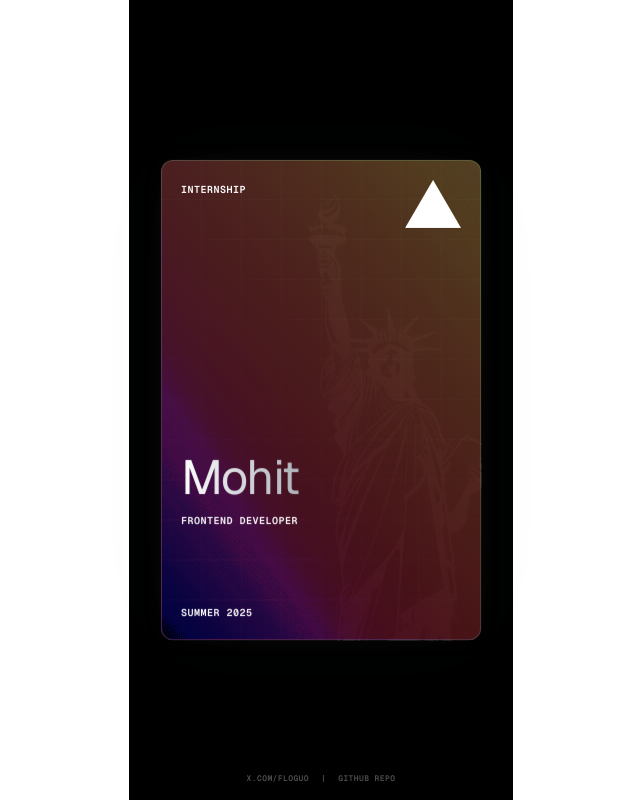
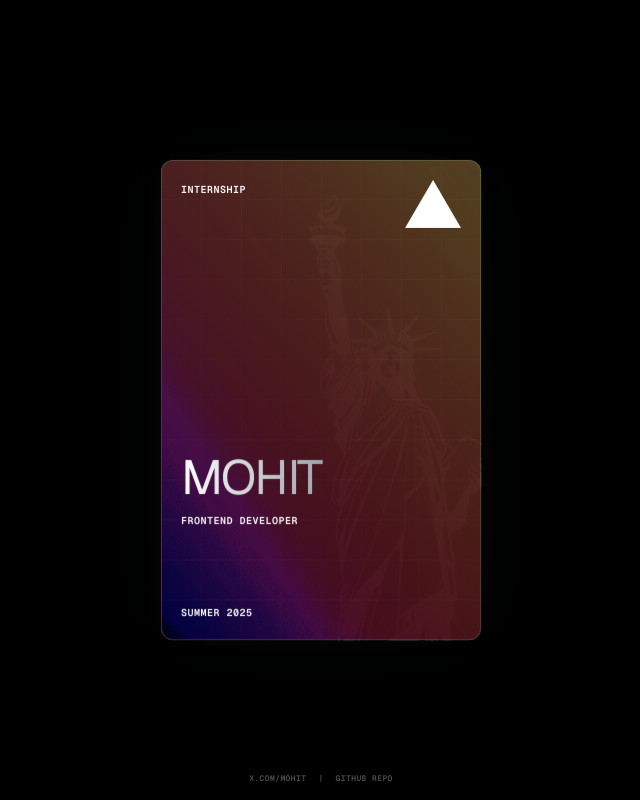
Before and after one commit to mohitrajcoderf/vercel-internship, a Next.js app: page / in a window 1280 px wide. Shown: the whole page, without its empty margins (319-959 px from the left). Built offline with nearby package versions, Linux system fonts and the light colour scheme.

Commit message:
update meta

```diff
--- a/src/app/components/holographicCard.tsx
+++ b/src/app/components/holographicCard.tsx
@@ -226,10 +226,10 @@
                                         {/* unkerned heading for comparison*/}
                                         {/* <span>floguo</span> */}
                                         <span style={{ letterSpacing: '-0.05em' }}>M</span>
-                                        <span style={{ letterSpacing: '-0.04em' }}>o</span>
-                                        <span style={{ letterSpacing: '-0.02em' }}>h</span>
-                                        <span style={{ letterSpacing: '-0.08em' }}>i</span>
-                                        <span style={{ letterSpacing: '-0.05em' }}>t</span>
+                                        <span style={{ letterSpacing: '-0.04em' }}>O</span>
+                                        <span style={{ letterSpacing: '-0.02em' }}>H</span>
+                                        <span style={{ letterSpacing: '-0.08em' }}>I</span>
+                                        <span style={{ letterSpacing: '-0.05em' }}>T</span>
                                     </h2>
                                     <p className="font-mono font-semibold uppercase tracking-wider text-[0.625rem] animate-[fadeIn_0.7s_ease-out_0.4s]">
                                         Frontend Developer
@@ -380,7 +380,7 @@
                     rel="noopener noreferrer"
                     className="opacity-30 hover:opacity-50 transition-opacity duration-300 ease-[cubic-bezier(0.23,1,0.32,1)]"
                 >
-                    X.COM/FLOGUO
+                    X.COM/MOHIT
                 </a>
                 <p className="opacity-30">|</p>
                 <a
--- a/src/app/page.tsx
+++ b/src/app/page.tsx
@@ -1,7 +1,8 @@
-import HolographicCard from '@/app/components/holographicCard'
-export default function Home () {
+import HolographicCard from "./components/holographicCard";
+
+export default function Home() {
   return (
-    <div className='grid items-center justify-center min-h-screen font-[family-name:var(--font-geist-sans)]'>
+    <div className="grid items-center justify-items-center min-h-screen font-[family-name:var(--font-geist-sans)]">
       <HolographicCard />
     </div>
   );
```
